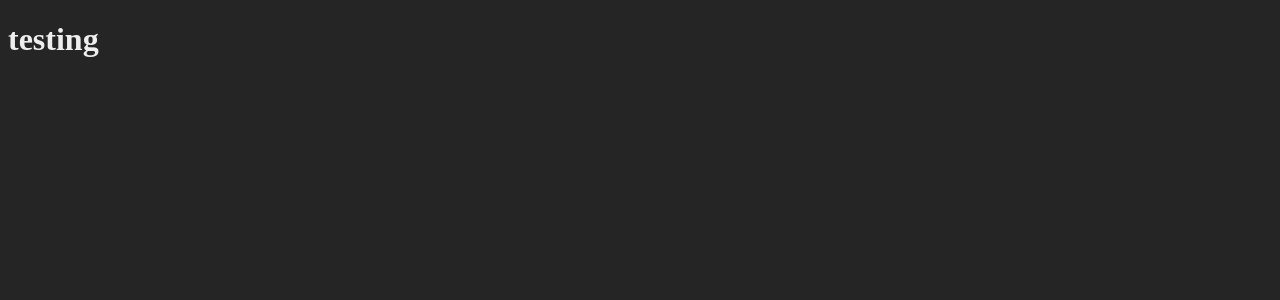
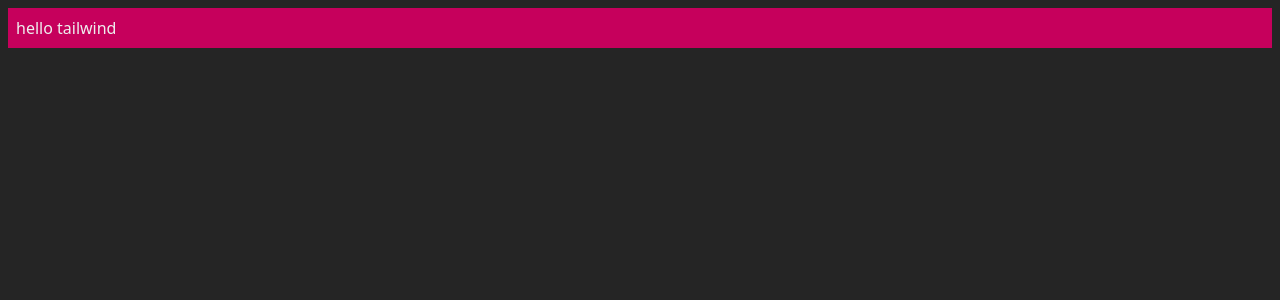
Before and after one commit to AvidDollars/angular-and-tailwind-ssr-demo, an Angular app: page / in a window 1280 px wide. Shown: the top 300 px of the page. Built offline with nearby package versions, Linux system fonts and the light colour scheme.

Commit message:
add Tailwind support

```diff
--- a/package.json
+++ b/package.json
@@ -18,7 +18,10 @@
     "@angular/platform-browser": "^19.0.0",
     "@angular/platform-browser-dynamic": "^19.0.0",
     "@angular/router": "^19.0.0",
+    "@tailwindcss/postcss": "^4.1.8",
+    "postcss": "^8.5.4",
     "rxjs": "~7.8.0",
+    "tailwindcss": "^4.1.8",
     "tslib": "^2.3.0",
     "zone.js": "~0.15.0"
   },
--- a/src/app/app.component.html
+++ b/src/app/app.component.html
@@ -1 +1 @@
-<h1>testing</h1>
+<h1 class="bg-pink-700 m-2 p-2">hello tailwind</h1>
--- a/src/styles.css
+++ b/src/styles.css
@@ -1,3 +1,5 @@
+@import "tailwindcss";
+
 body {
   background-color: rgb(37, 37, 37);
   color: rgb(238, 238, 238)
```
Also changed, not shown: .postcssrc.json (added), 1 other file (tests, documents, lock files or other folders).
